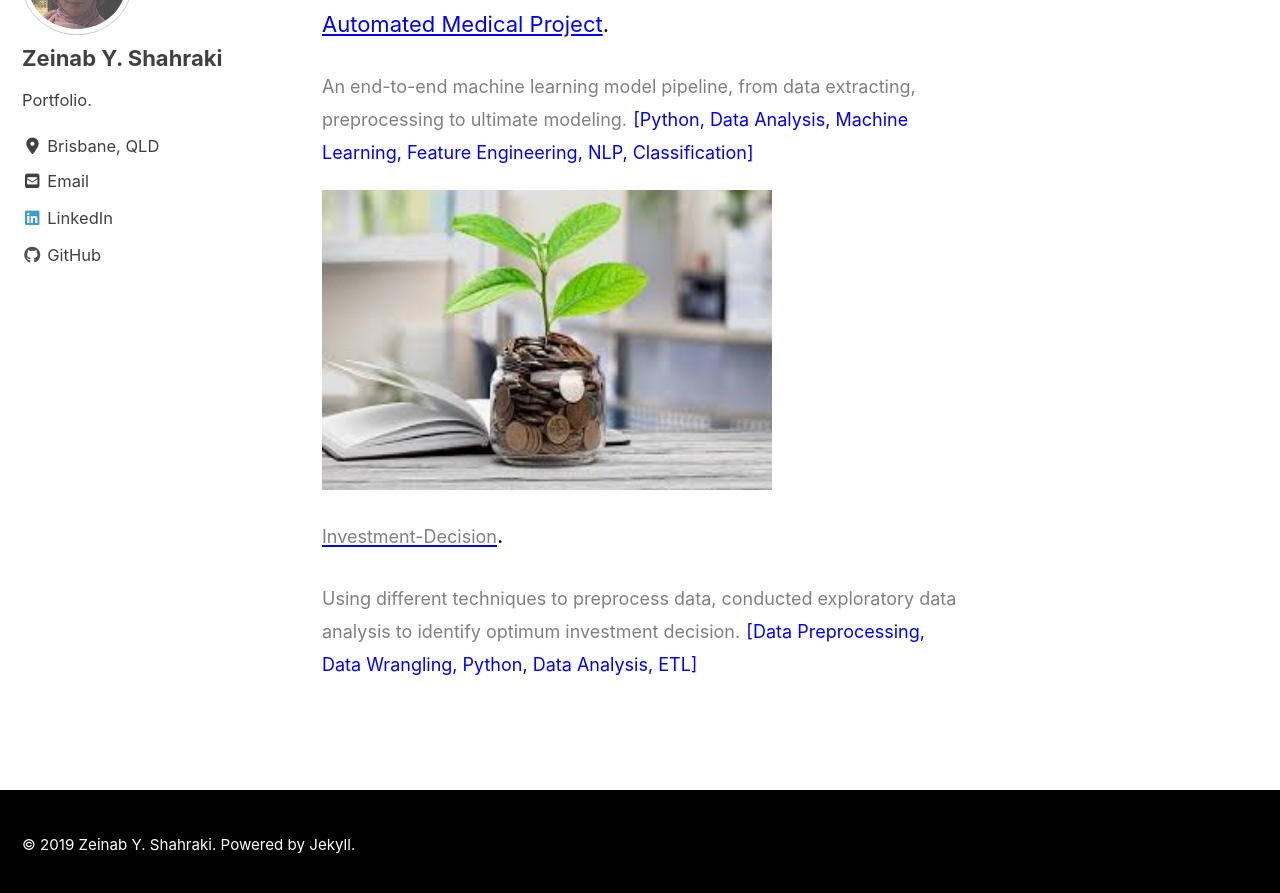
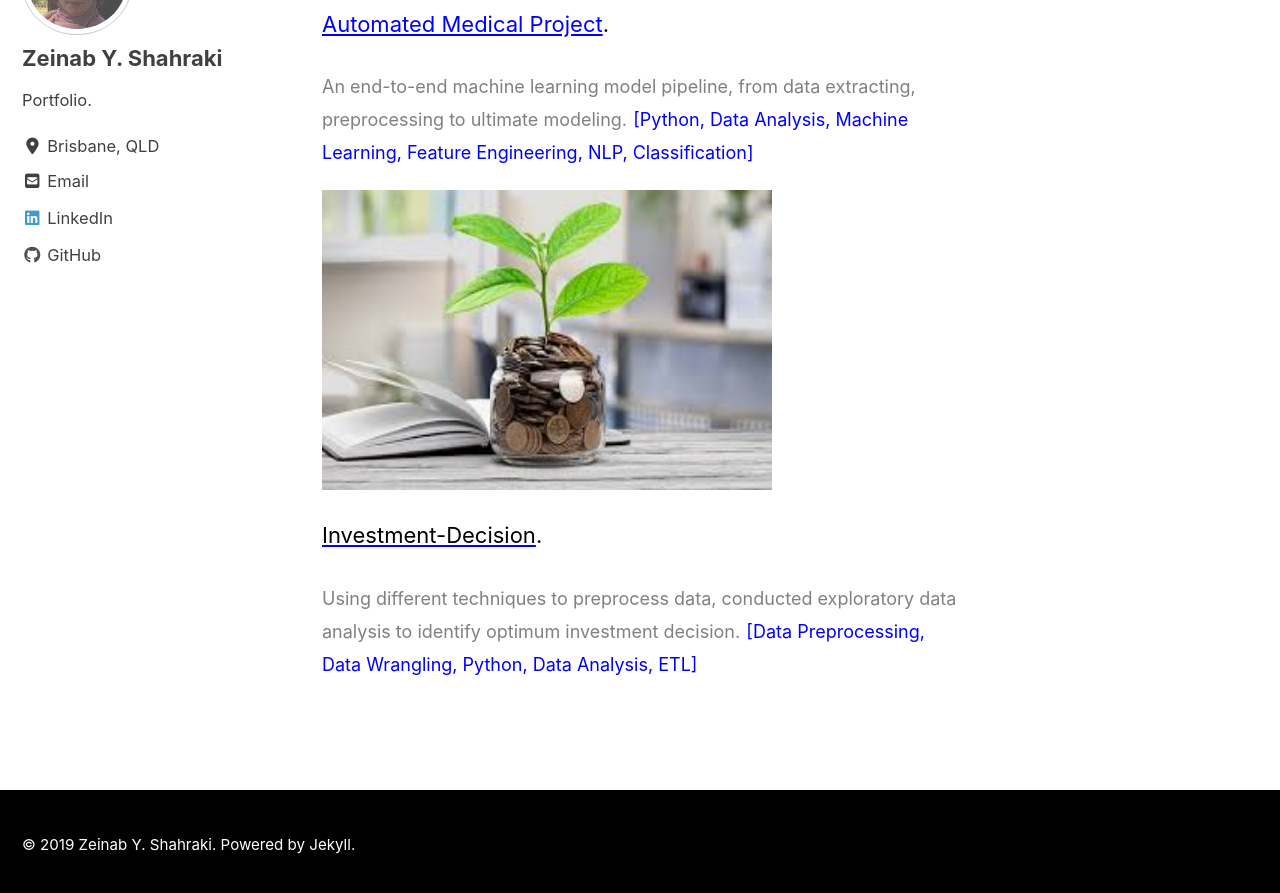
Before and after one commit to z1shahraki/z1shahraki.github.io, a Jekyll site: the page built from _pages/machinelearning.md, in a window 1280 px wide and 900 px high, scrolled down 1852 px. Shown: the top 893 px of the window. Built offline with Jekyll 4.4.1, drawn with Linux system fonts in a browser that asks for light colours; cached includes are drawn as plain includes; nearby versions of some CDN libraries.

Commit message:
new gith

```diff
--- a/_pages/machinelearning.md
+++ b/_pages/machinelearning.md
@@ -31,7 +31,7 @@ header:
 
 <img src="{{ site.url }}{{ site.baseurl }}/images/inv-dec3.jpg" alt="Investment Decision" style="width:450px;height:300px;">
 
-[<font size = "4" color="gray">Investment-Decision</font>](https://github.com/z1shahraki/Investment-Decision).
+[<font color="black">Investment-Decision</font>](https://github.com/z1shahraki/Investment-Decision).
 
 <font size = "4" color="gray">Using different techniques to preprocess data, conducted exploratory data analysis to identify optimum investment decision.</font>
 
```
